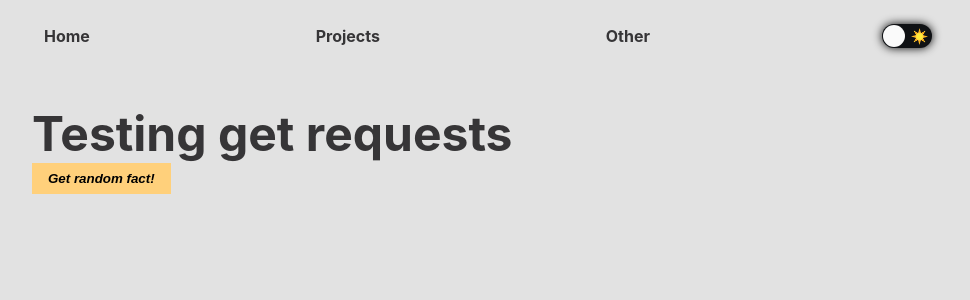
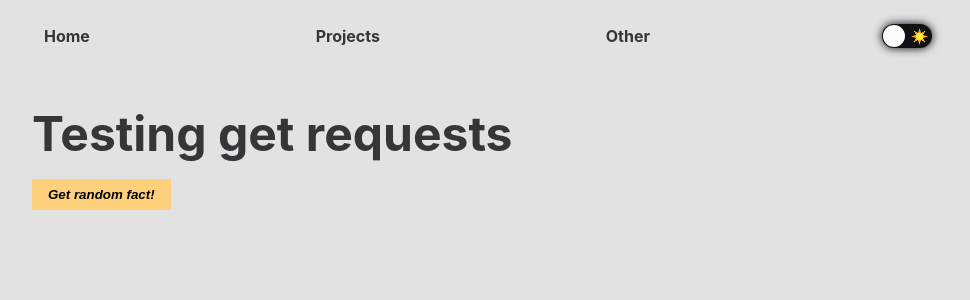
Before and after one commit to darkusss/react-portfolio, a React (Create React App) app: page /other in a window 1280 px wide. Shown: the top 300 px of the page, without its empty margins (158-1128 px from the left). Built offline with nearby package versions, Linux system fonts and the light colour scheme.

Commit message:
add margin on button

```diff
--- a/src/components/other/Other.tsx
+++ b/src/components/other/Other.tsx
@@ -21,7 +21,7 @@ export default function Other() {
                     Get random fact!
                 </StyledButton>
                 <div>
-                    <h2>{fact.text}</h2>
+                    <h3>{fact.text}</h3>
                 </div>
             </div>
         </Wrapper>
--- a/src/components/other/other.style.ts
+++ b/src/components/other/other.style.ts
@@ -11,11 +11,13 @@ export const StyledButton = styled.button`
     background: #FFD07B;
     border: none;
     padding: .5rem 1.0rem;
+    margin: 1rem 0;
     font-weight: 700;
     font-style: italic;
     cursor: pointer;
     transition: all .3s ease;
 
+
     &:hover {
         box-shadow: inset -2px -2px 2px 1px rgba(0,0,0,.3);
     }
```
